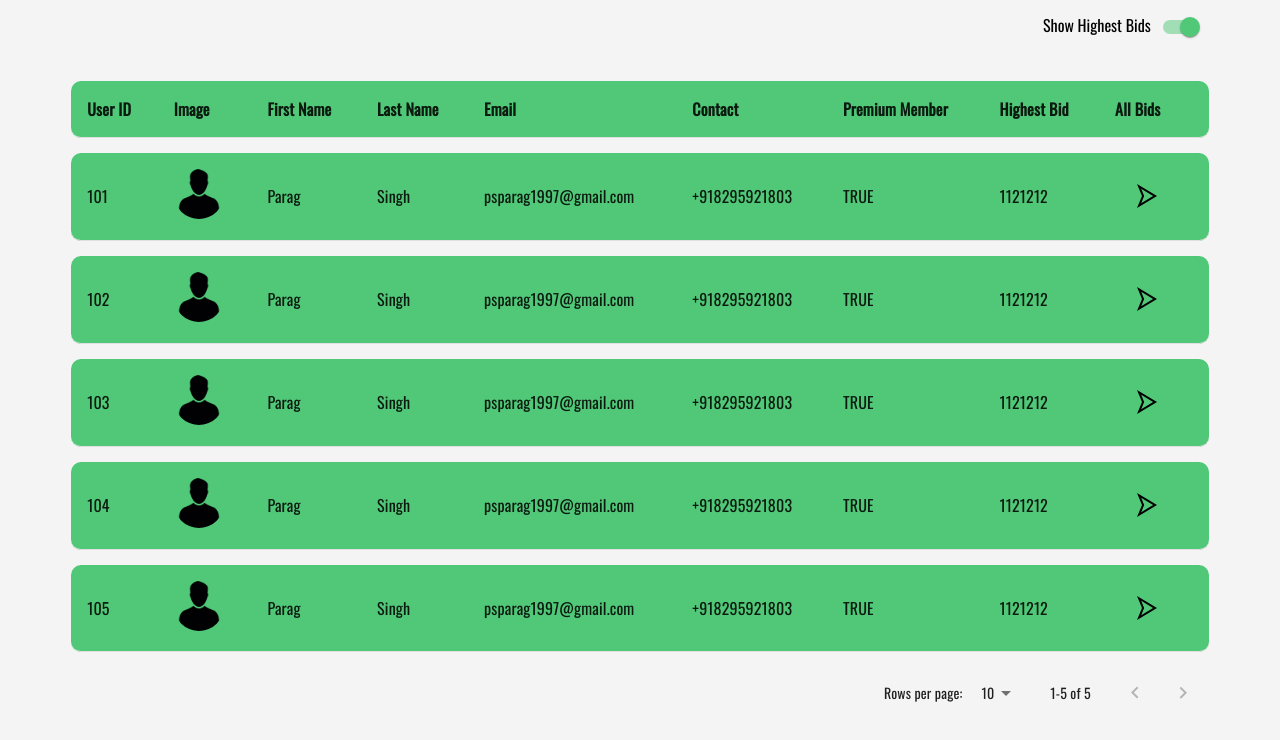
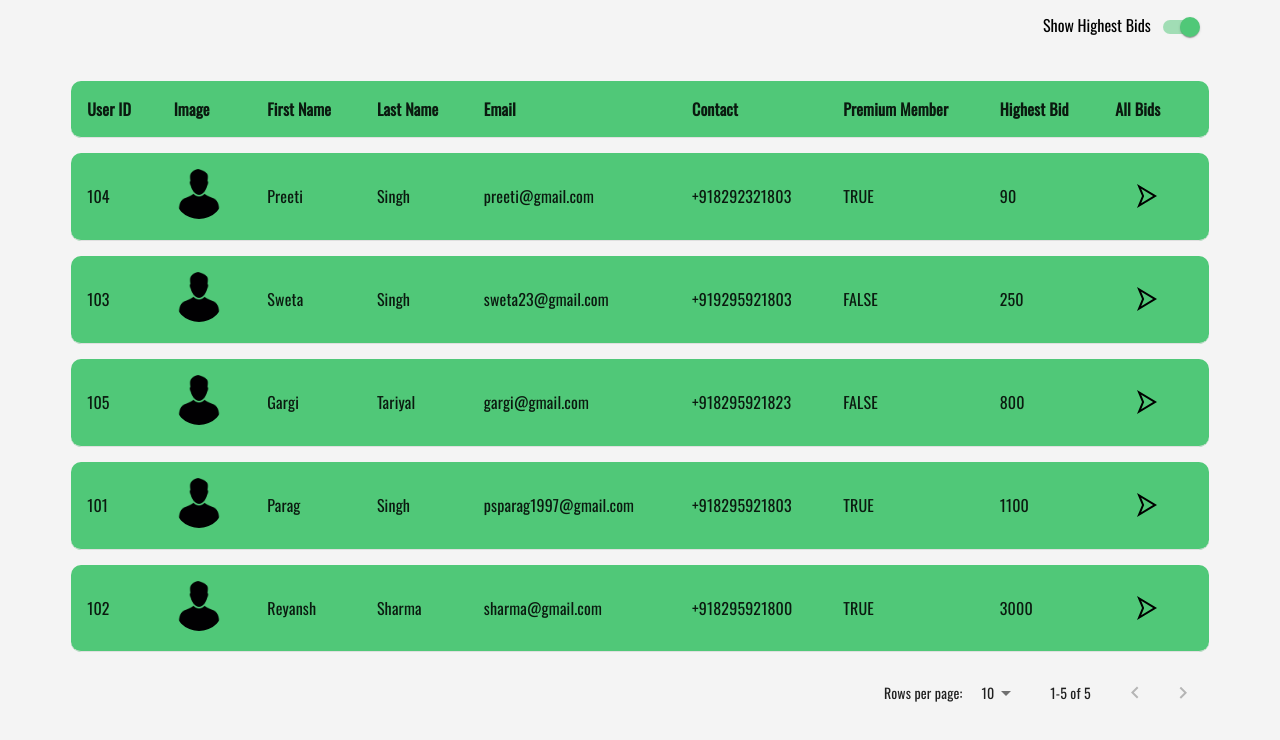
Before and after one commit to hi-ParagSingh/TravClan, a React (Create React App) app in the folder travclan/: page / in a window 1280 px wide. Shown: the top 740 px of the page. Built offline with nearby package versions, Linux system fonts and the light colour scheme; no server answers.

Commit message:
Added Sorting Functionality

```diff
--- a/travclan/src/components/singleBidder.js
+++ b/travclan/src/components/singleBidder.js
@@ -28,47 +28,47 @@ const SingleBidder = (props) => {
             email: "psparag1997@gmail.com",
             phone: "+918295921803",
             hasPremium: true,
-            bids: [11111, 145555, 1121212]
+            bids: [1100, 400, 900]
         },
         {
             userId: 102,
             imageSrc: user,
-            firstName: 'Parag',
-            lastName: "Singh",
-            email: "psparag1997@gmail.com",
-            phone: "+918295921803",
+            firstName: 'Reyansh',
+            lastName: "Sharma",
+            email: "sharma@gmail.com",
+            phone: "+918295921800",
             hasPremium: true,
-            bids: [11111, 145555, 1121212]
+            bids: [3000,12,65]
         },
         {
             userId: 103,
             imageSrc: user,
-            firstName: 'Parag',
+            firstName: 'Sweta',
             lastName: "Singh",
-            email: "psparag1997@gmail.com",
-            phone: "+918295921803",
-            hasPremium: true,
-            bids: [11111, 145555, 1121212]
+            email: "sweta23@gmail.com",
+            phone: "+919295921803",
+            hasPremium: false,
+            bids: [250,110,9]
         },
         {
             userId: 104,
             imageSrc: user,
-            firstName: 'Parag',
+            firstName: 'Preeti',
             lastName: "Singh",
-            email: "psparag1997@gmail.com",
-            phone: "+918295921803",
+            email: "preeti@gmail.com",
+            phone: "+918292321803",
             hasPremium: true,
-            bids: [11111, 145555, 1121212]
+            bids: [10,4,90]
         },
         {
             userId: 105,
             imageSrc: user,
-            firstName: 'Parag',
-            lastName: "Singh",
-            email: "psparag1997@gmail.com",
-            phone: "+918295921803",
-            hasPremium: true,
-            bids: [11111, 145555, 1121212]
+            firstName: 'Gargi',
+            lastName: "Tariyal",
+            email: "gargi@gmail.com",
+            phone: "+918295921823",
+            hasPremium: false,
+            bids: [1,200,800]
         },
     ];
 
@@ -83,9 +83,37 @@ const SingleBidder = (props) => {
         setRowsPerPage(parseInt(event.target.value, 10));
         setPage(0);
     };
-    const emptyRows =
-        rowsPerPage - Math.min(rowsPerPage, apiRes.length - page * rowsPerPage);
 
+    (()=>{
+
+        var tempArr = [];
+        var tempObj = apiRes;
+
+        for(let i=0; i < tempObj.length; i++){
+            tempArr.push(props.toogleState ? Math.max(...tempObj[i].bids) : Math.min(...tempObj[i].bids));
+        }
+
+        for(let i = 0; i < tempObj.length; i++) {
+            let min = i;
+            for(let j = i+1; j < tempObj.length; j++){
+                if(tempArr[j] < tempArr[min]) {
+                    min=j;
+                }
+             }
+             if (min !== i) {
+                 let tmp = tempArr[i];
+                 tempArr[i] = tempArr[min];
+                 tempArr[min] = tmp;
+
+                 let temp = tempObj[i];
+                 tempObj[i] = tempObj[min];
+                 tempObj[min] = temp;
+
+            }
+        }
+        console.log(tempObj);
+
+    })();
 
     return (
         <TableContainer component={Paper}>
@@ -107,11 +135,11 @@ const SingleBidder = (props) => {
                     {apiRes
                         .slice(page * rowsPerPage, page * rowsPerPage + rowsPerPage)
                         .map((row, index) => (
-                            <TableRow key={row.name}>
+                            <TableRow key={index}>
                                 <TableCell component="th" scope="row">
                                     {row.userId}
                                 </TableCell>
-                                <TableCell align="left"><img src={row.imageSrc} alt="" srcset="" className="userImage"/></TableCell>
+                                <TableCell align="left"><img src={row.imageSrc} alt="" className="userImage"/></TableCell>
                                 <TableCell align="left">{row.firstName}</TableCell>
                                 <TableCell align="left">{row.lastName}</TableCell>
                                 <TableCell align="left">{row.email}</TableCell>
```
